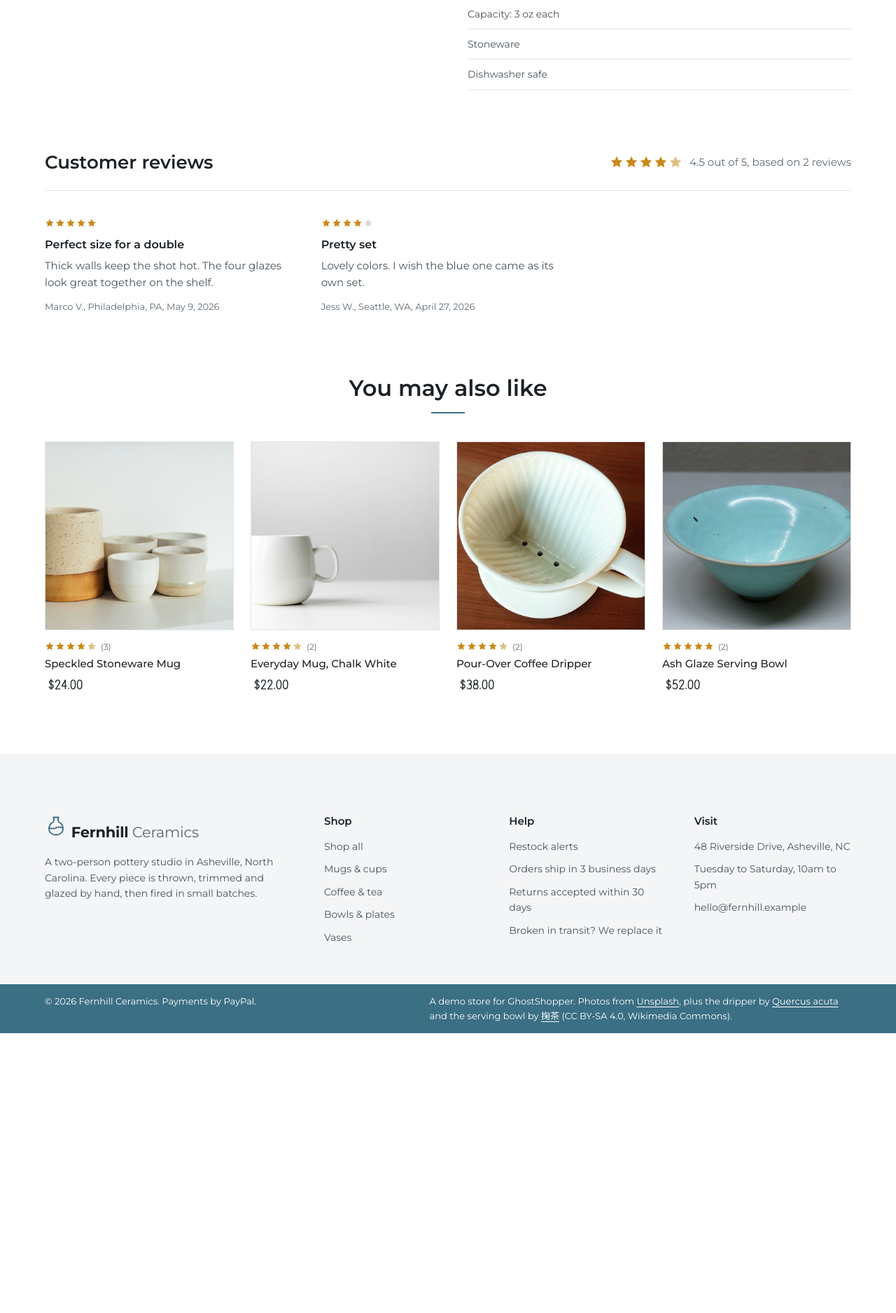
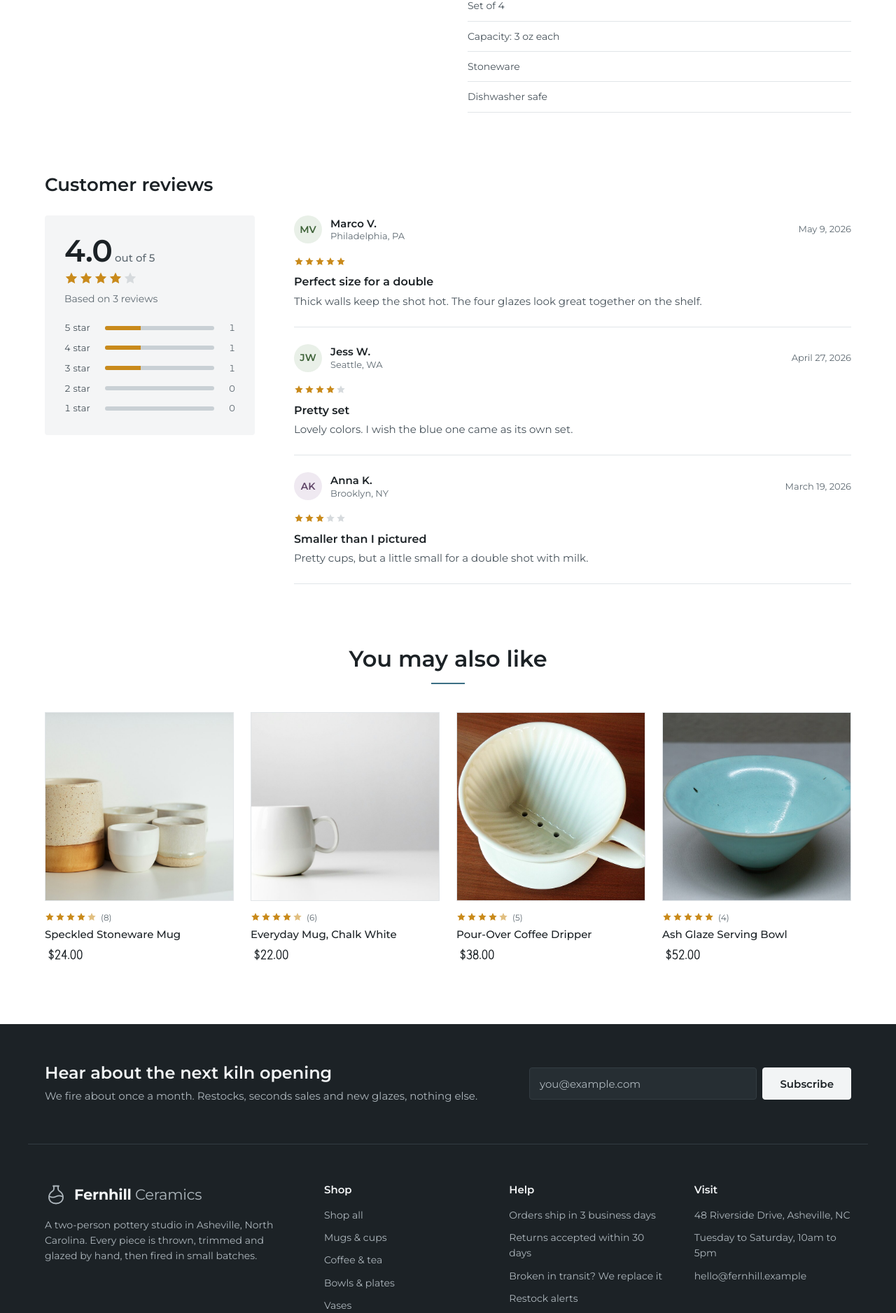
Before and after one commit to tropicalbee/GhostShopper, a FastAPI app: page /store/products/espresso-cup-set in a window 1280 px wide. Shown: the part 785-2662 px from the top of the page at 70% size. Before the commit the page ends 2262 px from the top, so only its background shows below. Run offline with FastAPI, Linux system fonts and the light colour scheme; data comes from the database, SQL or seed files in the repository; some libraries are stand-ins or nearby versions.

Commit message:
feat(store): sold-out state, right-aligned nav, dark footer with signup, credits page, varied reviews with avatars

```diff
--- a/store/app.py
+++ b/store/app.py
@@ -188,6 +188,10 @@ def create_store_app(*, db_path: Path, paypal_client_id: str, paypal_sdk_url: st
     def newsletter(request: Request):
         return render(request, "newsletter.html")
 
+    @app.get("/credits", response_class=HTMLResponse)
+    def credits(request: Request):
+        return render(request, "credits.html")
+
     @app.get("/media/p/{token}.svg")
     def price_image(token: str):
         amount = price_tokens.get(token)
--- a/store/static/style.css
+++ b/store/static/style.css
@@ -38,9 +38,17 @@
   --act: #e9ecee;
   --act-hover: #dde2e5;
   --scrim: rgba(17, 21, 24, 0.62);
-  --hero-line: rgba(255, 255, 255, 0.7);
   --hero-shade: rgba(17, 21, 24, 0.55);
   --promo-dark: #34312e;
+  --tone-1: #e6eff3; --tone-1-ink: #2f5c6e;
+  --tone-2: #f3ece2; --tone-2-ink: #7a5320;
+  --tone-3: #e9f0e8; --tone-3-ink: #3f6339;
+  --tone-4: #efe9f1; --tone-4-ink: #5e4466;
+  --footer-bg: #1c2226;
+  --footer-ink: #f2f4f5;
+  --footer-ink-2: #aeb7bd;
+  --footer-line: #333c42;
+  --footer-field: #262e33;
   --promo-light: #f1f1ef;
   --shadow: 0 10px 30px rgba(28, 34, 38, 0.08);
 
@@ -277,13 +288,31 @@ input[type=checkbox] { width: 18px; height: 18px; accent-color: var(--accent); m
 .details li { padding: 10px 0; border-bottom: 1px solid var(--line); font-size: 14px; color: var(--ink-2); }
 
 .product-reviews { padding-top: var(--space-section); }
-.reviews-summary { display: flex; flex-wrap: wrap; align-items: center; justify-content: space-between; gap: 12px; padding-bottom: 24px; border-bottom: 1px solid var(--line); }
-.reviews-summary h2 { font-size: 26px; }
-.reviews-summary p { display: flex; align-items: center; gap: 10px; color: var(--muted); font-size: 15px; }
-.review-list { list-style: none; margin: 0; padding: 0; display: grid; grid-template-columns: repeat(3, minmax(0, 1fr)); gap: 32px; padding-top: 32px; }
-.review h3 { font-size: 16px; margin: 10px 0 8px; }
-.review p { font-size: 15px; color: var(--ink-2); }
-.review .review-meta { margin-top: 12px; font-size: 13px; color: var(--muted); }
+.product-reviews > h2 { font-size: 26px; margin-bottom: 28px; }
+.reviews-layout { display: grid; grid-template-columns: minmax(0, 300px) minmax(0, 1fr); gap: 56px; align-items: start; }
+.reviews-summary { padding: 28px; background: var(--surface); border-radius: var(--radius); display: grid; gap: 8px; }
+.reviews-score { font-size: 44px; font-weight: 600; line-height: 1; letter-spacing: -0.02em; font-variant-numeric: lining-nums; }
+.reviews-score span { font-size: 15px; font-weight: 500; color: var(--muted); letter-spacing: 0; }
+.reviews-summary .muted { font-size: 14px; }
+.rating-bars { list-style: none; margin: 12px 0 0; padding: 0; display: grid; gap: 8px; font-size: 13px; color: var(--ink-2); font-variant-numeric: tabular-nums; }
+.rating-bars li { display: grid; grid-template-columns: 48px minmax(0, 1fr) 20px; align-items: center; gap: 10px; }
+.rating-bars li > span:last-child { text-align: right; color: var(--muted); }
+.bar { height: 6px; border-radius: 3px; background: var(--line-strong); overflow: hidden; }
+.bar span { display: block; height: 100%; background: var(--star); }
+.review-list { list-style: none; margin: 0; padding: 0; display: grid; gap: 0; }
+.review { padding: 24px 0; border-bottom: 1px solid var(--line); }
+.review:first-child { padding-top: 0; }
+.review-head { display: grid; grid-template-columns: auto minmax(0, 1fr) auto; align-items: center; gap: 12px; margin-bottom: 12px; }
+.avatar { width: 40px; height: 40px; border-radius: 50%; display: grid; place-items: center; font-size: 14px; font-weight: 600; }
+.avatar-1 { background: var(--tone-1); color: var(--tone-1-ink); }
+.avatar-2 { background: var(--tone-2); color: var(--tone-2-ink); }
+.avatar-3 { background: var(--tone-3); color: var(--tone-3-ink); }
+.avatar-4 { background: var(--tone-4); color: var(--tone-4-ink); }
+.review-author { font-weight: 600; font-size: 15px; display: flex; flex-direction: column; line-height: 1.3; }
+.review-author span { font-size: 13px; font-weight: 400; color: var(--muted); }
+.review-head time { font-size: 13px; color: var(--muted); }
+.review h3 { font-size: 16px; margin: 8px 0 6px; }
+.review > p { font-size: 15px; color: var(--ink-2); max-width: 70ch; }
 .related { padding-top: var(--space-section); padding-bottom: var(--space-section); }
 
 /* Checkout and details */
@@ -349,26 +378,36 @@ input[type=checkbox] { width: 18px; height: 18px; accent-color: var(--accent); m
 .admin-api { margin-top: 24px; font-size: 13px; color: var(--muted); }
 
 /* Footer */
-.site-footer { background: var(--surface); margin-top: 0; }
-.footer-grid { display: grid; grid-template-columns: minmax(0, 1.6fr) repeat(3, minmax(0, 1fr)); gap: 40px; padding-top: var(--space-section); padding-bottom: 56px; }
-.footer-brand .logo { display: inline-block; font-size: 22px; margin-bottom: 14px; }
-.footer-brand p:last-child { font-size: 14px; color: var(--ink-2); max-width: 36ch; }
-.footer-head { font-size: 15px; font-weight: 600; margin-bottom: 16px; }
-.footer-links { list-style: none; margin: 0; padding: 0; display: grid; gap: 10px; font-size: 14px; color: var(--ink-2); }
-.footer-links a { color: var(--ink-2); text-decoration: none; }
-.footer-links a:hover { color: var(--accent); text-decoration: underline; }
-.footer-bar { background: var(--accent); color: var(--on-accent); font-size: 13px; }
-.footer-bar-inner { display: flex; flex-wrap: wrap; justify-content: space-between; gap: 8px 32px; padding-top: 14px; padding-bottom: 14px; }
-.footer-bar-inner p:last-child { max-width: 70ch; }
-.footer-bar a { color: var(--on-accent); }
-.footer-bar a:focus-visible { outline-color: var(--on-accent); }
+.site-footer { background: var(--footer-bg); color: var(--footer-ink-2); }
+.site-footer a { color: var(--footer-ink-2); }
+.site-footer a:hover { color: var(--footer-ink); }
+.site-footer a:focus-visible, .site-footer input:focus-visible { outline-color: var(--footer-ink); }
+.footer-signup { display: grid; grid-template-columns: minmax(0, 1fr) minmax(0, 460px); gap: 24px 48px; align-items: center; padding-top: 56px; padding-bottom: 56px; border-bottom: 1px solid var(--footer-line); }
+.footer-signup h2 { font-size: 24px; color: var(--footer-ink); margin-bottom: 6px; }
+.footer-signup p { font-size: 15px; }
+.footer-form { display: flex; gap: 8px; }
+.footer-form input[type=email] { flex: 1; min-width: 0; background: var(--footer-field); border-color: var(--footer-line); color: var(--footer-ink); }
+.footer-form input[type=email]::placeholder { color: var(--footer-ink-2); }
+.footer-form input[type=submit] { min-height: 46px; padding: 0 24px; border: 1px solid var(--footer-ink); border-radius: var(--radius); background: var(--footer-ink); color: var(--footer-bg); font: 600 15px/1 var(--font); cursor: pointer; transition: background-color 0.15s ease; }
+.footer-form input[type=submit]:hover { background: var(--hero-ink-2); }
+.site-footer .form-done { color: var(--footer-ink); }
+.footer-grid { display: grid; grid-template-columns: minmax(0, 1.6fr) repeat(3, minmax(0, 1fr)); gap: 40px; padding-top: 56px; padding-bottom: 56px; }
+.footer-brand .logo { margin-bottom: 16px; }
+.site-footer .logo { color: var(--footer-ink); }
+.site-footer .logo-mark { stroke: var(--footer-ink-2); }
+.site-footer .logo-word span { color: var(--footer-ink-2); }
+.footer-brand p:last-child { font-size: 14px; max-width: 36ch; }
+.footer-head { font-size: 15px; font-weight: 600; margin-bottom: 16px; color: var(--footer-ink); }
+.footer-links { list-style: none; margin: 0; padding: 0; display: grid; gap: 10px; font-size: 14px; }
+.footer-links a { text-decoration: none; }
+.footer-links a:hover { text-decoration: underline; }
+.footer-bar { display: flex; flex-wrap: wrap; justify-content: space-between; gap: 8px 32px; padding-top: 20px; padding-bottom: 24px; border-top: 1px solid var(--footer-line); font-size: 13px; }
+.credit-list { margin: 0 0 24px; padding-left: 20px; display: grid; gap: 10px; color: var(--ink-2); }
 
 /* Responsive */
 @media (max-width: 1180px) {
   .header-row { flex-wrap: wrap; gap: 0 24px; min-height: 0; padding-top: 14px; }
-  .header-row .logo { order: 1; }
-  .header-cta { order: 2; margin-left: auto; }
-  .main-nav { order: 3; flex-basis: 100%; justify-content: flex-start; overflow-x: auto; scrollbar-width: none; margin: 8px calc(var(--gutter) * -1) 0; padding: 0 calc(var(--gutter) - 12px) 4px; }
+  .main-nav { flex-basis: 100%; justify-content: flex-start; overflow-x: auto; scrollbar-width: none; margin: 8px calc(var(--gutter) * -1) 0 calc(var(--gutter) * -1); padding: 0 calc(var(--gutter) - 12px) 4px; }
   .main-nav::-webkit-scrollbar { display: none; }
 }
 @media (max-width: 1024px) {
--- a/store/templates/base.html
+++ b/store/templates/base.html
@@ -22,7 +22,6 @@
       {% for slug, label in categories.items() %}<a href="{{ base }}/?category={{ slug }}#shop"{% if nav_current == slug %} aria-current="page"{% endif %}>{{ label }}</a>
       {% endfor %}<a href="{{ base }}/#studio">Our studio</a>
     </nav>
-    <a class="header-cta" href="{{ base }}/newsletter"{% if nav_current == "newsletter" %} aria-current="page"{% endif %}>Newsletter</a>
   </div>
 </header>
 {% endblock %}
@@ -32,6 +31,17 @@
 {% block footer %}
 {% from "_macros.html" import logo with context %}
 <footer class="site-footer">
+  <div class="container footer-signup">
+    <div>
+      <h2>Hear about the next kiln opening</h2>
+      <p>We fire about once a month. Restocks, seconds sales and new glazes, nothing else.</p>
+    </div>
+    <form class="footer-form" onsubmit="event.preventDefault(); this.outerHTML = '<p class=&quot;form-done&quot;>Thanks! You are on the list.</p>';">
+      <label class="visually-hidden" for="footer-email">Email</label>
+      <input id="footer-email" type="email" name="email" placeholder="you@example.com" autocomplete="email" required>
+      <input type="submit" value="Subscribe">
+    </form>
+  </div>
   <div class="container footer-grid">
     <div class="footer-brand">
       {{ logo("p") }}
@@ -48,10 +58,10 @@
     <div>
       <h2 class="footer-head">Help</h2>
       <ul class="footer-links">
-        <li><a href="{{ base }}/newsletter">Restock alerts</a></li>
         <li>Orders ship in 3 business days</li>
         <li>Returns accepted within 30 days</li>
         <li>Broken in transit? We replace it</li>
+        <li><a href="{{ base }}/newsletter">Restock alerts</a></li>
       </ul>
     </div>
     <div>
@@ -63,11 +73,9 @@
       </ul>
     </div>
   </div>
-  <div class="footer-bar">
-    <div class="container footer-bar-inner">
-      <p>&copy; 2026 {{ store_name }}. Payments by PayPal.</p>
-      <p>A demo store for GhostShopper. Photos from <a href="https://unsplash.com">Unsplash</a>, plus the dripper by <a href="https://commons.wikimedia.org/wiki/File:Kalita_Coffee_Dripper_Ceramic_101-Lotto.jpg">Quercus acuta</a> and the serving bowl by <a href="https://commons.wikimedia.org/wiki/File:BOWL,_Stoneware_withopalescent_blue_glaze.jpg">&#25516;&#33590;</a> (CC BY-SA 4.0, Wikimedia Commons).</p>
-    </div>
+  <div class="container footer-bar">
+    <p>&copy; 2026 {{ store_name }}. Payments by PayPal. A demo store for GhostShopper.</p>
+    <p><a href="{{ base }}/credits">Photo credits</a></p>
   </div>
 </footer>
 {% endblock %}
--- a/store/templates/product.html
+++ b/store/templates/product.html
@@ -27,7 +27,7 @@
       <h1>{{ product.name }}</h1>
       {% endif %}
       {% if product.rating %}
-      <p class="product-rating">{{ stars(product.rating) }} <span>{{ product.rating }} from {{ product.reviews | length }} reviews</span></p>
+      <p class="product-rating">{{ stars(product.rating) }} <span>{{ product.rating }} from {{ product.reviews | length }} review{{ "s" if product.reviews | length != 1 }}</span></p>
       {% endif %}
 
       <div class="product-price">{{ price(product) }}
@@ -42,8 +42,13 @@
       {% endif %}
       <p class="product-summary">{{ product.summary }}</p>
 
-      {% if listed_out %}
-        <p class="soldout">Sold out{% if not buyable %}. Join the newsletter to hear when it's back.{% endif %}</p>
+      {% if listed_out and buyable %}
+        <p class="soldout">Sold out</p>
+      {% elif not buyable %}
+        <div class="soldout-actions">
+          <button type="button" class="buy" disabled>Sold out</button>
+          <a class="notify-link" href="{{ base }}/newsletter">Email me when it's back</a>
+        </div>
       {% endif %}
       {% if buyable %}
       <div class="actions-wrap">
@@ -90,20 +95,33 @@
 
 {% if product.reviews %}
 <section class="product-reviews container" aria-labelledby="reviews-head">
-  <header class="reviews-summary">
   <h2 id="reviews-head">Customer reviews</h2>
-    <p>{{ stars(product.rating, "lg") }} <span>{{ product.rating }} out of 5, based on {{ product.reviews | length }} reviews</span></p>
-  </header>
+  <div class="reviews-layout">
+    <div class="reviews-summary">
+      <p class="reviews-score">{{ product.rating }}<span> out of 5</span></p>
+      {{ stars(product.rating, "lg") }}
+      <p class="muted">Based on {{ product.reviews | length }} review{{ "s" if product.reviews | length != 1 }}</p>
+      <ul class="rating-bars">
+        {% for s, count, pct in product.rating_breakdown %}
+        <li><span>{{ s }} star</span><span class="bar"><span style="width: {{ pct }}%"></span></span><span>{{ count }}</span></li>
+        {% endfor %}
+      </ul>
+    </div>
     <ol class="review-list">
       {% for r in product.reviews %}
       <li class="review">
+        <div class="review-head">
+          <span class="avatar avatar-{{ r.tone }}" aria-hidden="true">{{ r.initials }}</span>
+          <p class="review-author">{{ r.author }}<span>{{ r.location }}</span></p>
+          <time datetime="{{ r.date }}">{{ r.display_date }}</time>
+        </div>
         {{ stars(r.rating) }}
         <h3>{{ r.title }}</h3>
         <p>{{ r.body }}</p>
-      <p class="review-meta">{{ r.author }}, {{ r.location }}, <time datetime="{{ r.date }}">{{ r.display_date }}</time></p>
       </li>
       {% endfor %}
     </ol>
+  </div>
 </section>
 {% endif %}
 
```
Also changed, not shown: other parts of store/static/style.css (+21 -13 lines), backend/app/agent/cassettes/day2_flaws_off.json (+4 -4 lines), backend/app/agent/cassettes/day2_flaws_on.json (+4 -4 lines), backend/app/agent/cassettes/day3_checkout_flaws_off.json (+4 -4 lines), backend/app/agent/cassettes/day3_checkout_flaws_on.json (+4 -4 lines), backend/app/agent/cassettes/day3_checkout_payment_fails.json (+4 -4 lines), store/catalog.py (+16 -0 lines), store/products.json (+200 -8 lines), store/templates/credits.html (added, +16 -0 lines), store/templates/index.html (+6 -8 lines). Lines whose indentation alone changed are shown as unchanged.
